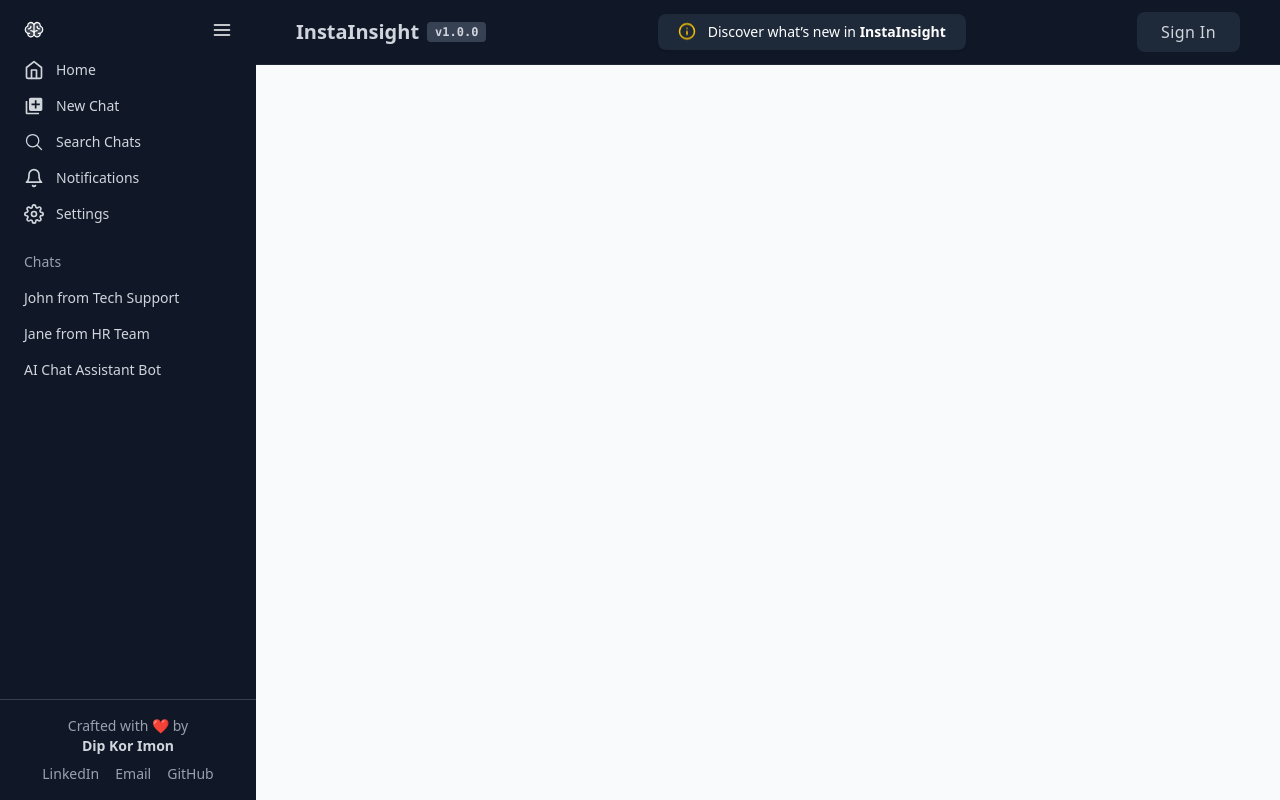
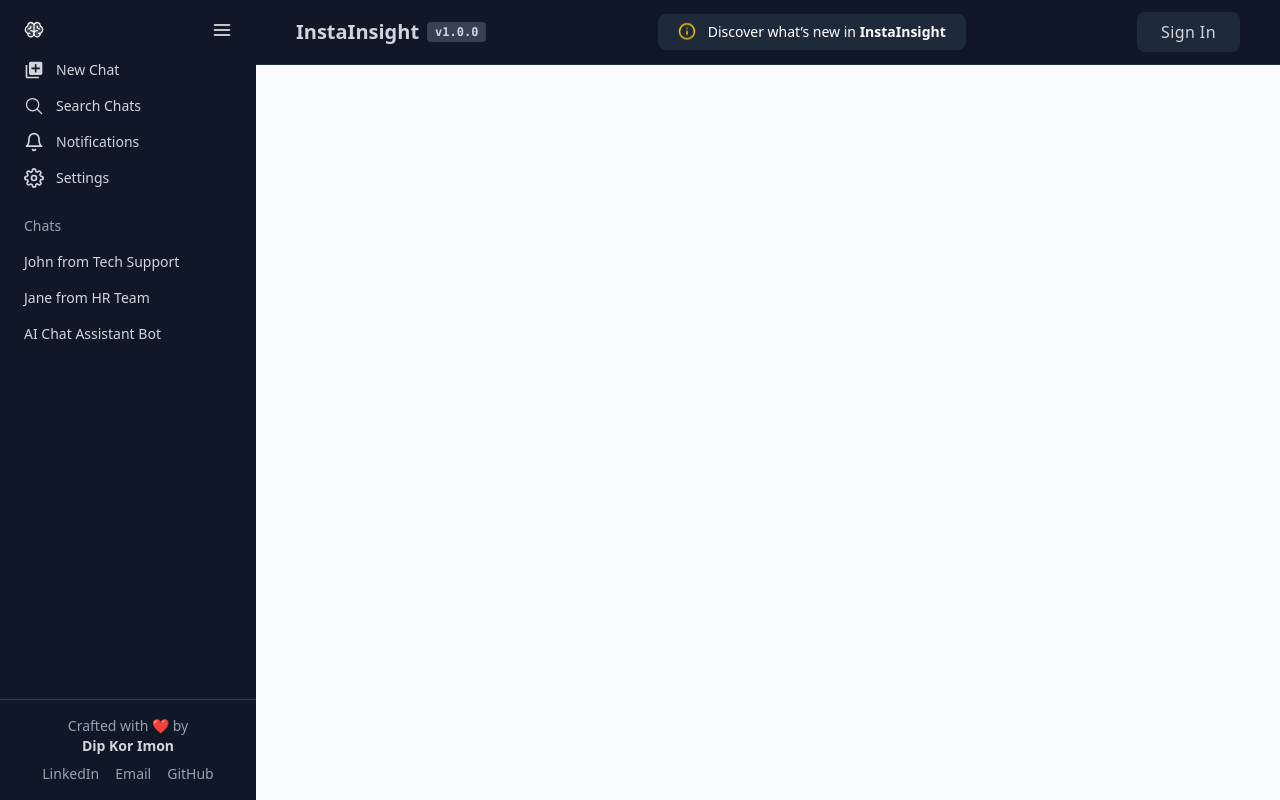
Before and after one commit to dipkorimon/InstaInsight, a Next.js app in the folder client/: page / in a window 1280 px wide. Built offline with nearby package versions, Linux system fonts and the light colour scheme.

Commit message:
>> APP FIX<Components>: - Remove Home item from sidebar;

```diff
--- a/client/components/Sidebar.js
+++ b/client/components/Sidebar.js
@@ -1,7 +1,7 @@
 "use client";
 
 import { useState } from "react";
-import {FiHome, FiSettings, FiMessageCircle, FiLogOut, FiMenu, FiBell} from "react-icons/fi";
+import {FiSettings, FiMenu, FiBell} from "react-icons/fi";
 import Link from "next/link";
 import SidebarItem from "@/components/SidebarItem";
 import {PiBrainDuotone} from "react-icons/pi";
@@ -28,7 +28,6 @@ export default function Sidebar() {
                 </div>
 
                 {/* Nav Links */}
-                <SidebarItem href="/" icon={<FiHome size={20} />} label="Home" collapsed={collapsed} />
                 <SidebarItem href="#" icon={<MdAddToPhotos size={20} />} label="New Chat" collapsed={collapsed} />
                 <SidebarItem href="#" icon={<IoSearchOutline size={20} />} label="Search Chats" collapsed={collapsed} />
                 <SidebarItem href="#" icon={<FiBell size={20} />} label="Notifications" collapsed={collapsed} />
```
